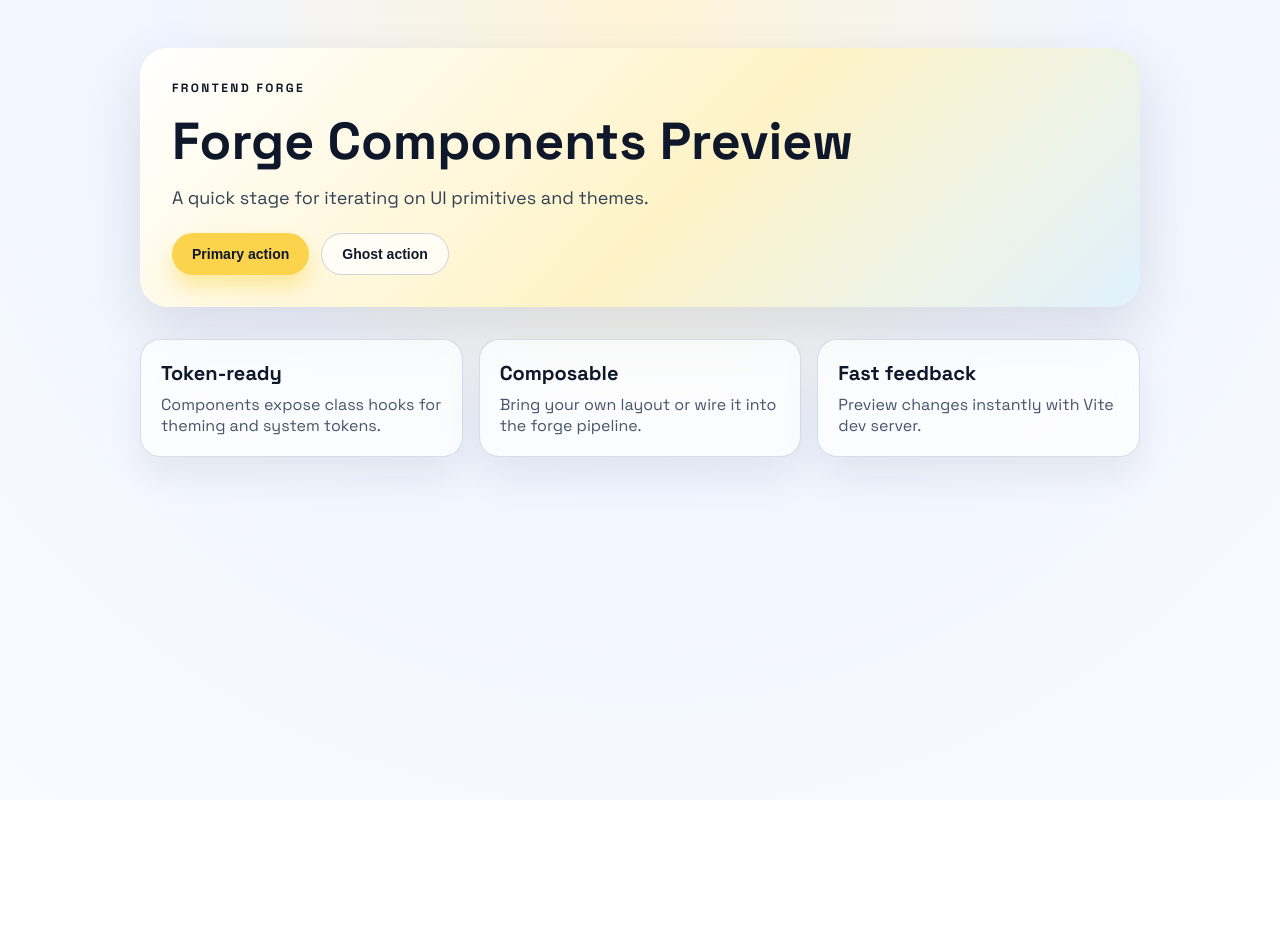
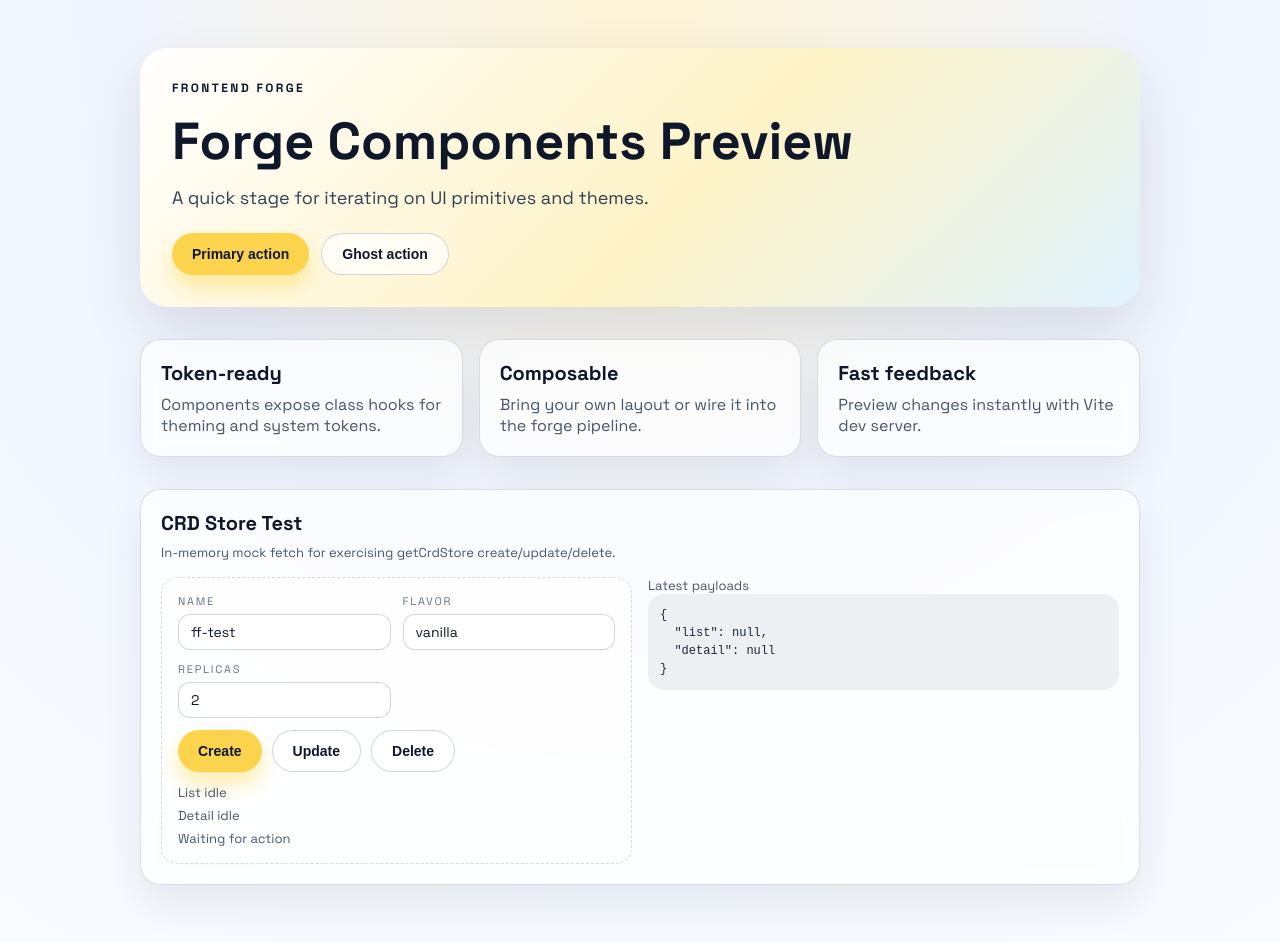
Before and after one commit to yazhouio/frontend-forge, a React (Vite) app in the folder apps/preview/: page / in a window 1280 px wide. Shown: the top 942 px of the page. Before the commit the page ends 800 px from the top, so only its background shows below. Built offline with nearby package versions, Linux system fonts and the light colour scheme; no server answers.

Commit message:
feat: add CRD store test page and proxy config to preview app
- Added CrdStoreTest component to exercise CRD store operations.
- Configured Vite proxy and aliases for development.
- Updated styles for the test page and layout enhancements.

```diff
--- a/apps/preview/src/App.tsx
+++ b/apps/preview/src/App.tsx
@@ -1,4 +1,5 @@
 import { Button } from "@frontend-forge/forge-components";
+import { CrdStoreTest } from "./CrdStoreTest";
 
 export function App() {
   return (
@@ -28,6 +29,7 @@ export function App() {
           <p>Preview changes instantly with Vite dev server.</p>
         </div>
       </section>
+      <CrdStoreTest />
     </div>
   );
 }
--- /dev/null
+++ b/apps/preview/src/CrdStoreTest.tsx
@@ -0,0 +1,269 @@
+import { useEffect, useMemo, useState } from "react";
+import { Button, getCrdStore } from "@frontend-forge/forge-components";
+
+type DemoSpec = {
+  flavor: string;
+  replicas: number;
+};
+
+type DemoResource = {
+  apiVersion: string;
+  kind: string;
+  metadata: {
+    name: string;
+    namespace: string;
+    resourceVersion?: string;
+  };
+  spec: DemoSpec;
+};
+
+type MockState = {
+  items: Map<string, DemoResource>;
+  version: number;
+};
+
+type MockWindow = Window & {
+  __forgePreviewCrdMockInstalled?: boolean;
+  __forgePreviewCrdMockState?: MockState;
+  __forgePreviewCrdMockOriginalFetch?: typeof window.fetch;
+};
+
+const demoStore = getCrdStore({
+  apiVersion: "v1alpha1",
+  kind: "Demo",
+  plural: "jsbundles",
+  group: "extensions.kubesphere.io",
+  kapi: false,
+});
+
+const namespace = "default";
+
+const jsonHeaders = {
+  "Content-Type": "application/json",
+};
+
+const defaultSpec = {
+  flavor: "vanilla",
+  replicas: 2,
+};
+
+function getMockState(win: MockWindow) {
+  if (!win.__forgePreviewCrdMockState) {
+    win.__forgePreviewCrdMockState = { items: new Map(), version: 1 };
+  }
+  return win.__forgePreviewCrdMockState;
+}
+
+function parseCrdPath(pathname: string) {
+  const parts = pathname.split("/").filter(Boolean);
+  if (parts[0] !== "api" || parts[1] !== "forge.preview" || parts[2] !== "v1") {
+    return null;
+  }
+  let index = 3;
+  let resolvedNamespace = namespace;
+  if (parts[index] === "namespaces") {
+    resolvedNamespace = parts[index + 1] || namespace;
+    index += 2;
+  }
+  const plural = parts[index];
+  if (plural !== "demos") {
+    return null;
+  }
+  const name = parts[index + 1];
+  return { namespace: resolvedNamespace, name };
+}
+
+function buildJsonResponse(data: unknown, status = 200) {
+  return new Response(JSON.stringify(data), {
+    status,
+    headers: jsonHeaders,
+  });
+}
+
+function useResponseJson<T>(response?: Response) {
+  const [data, setData] = useState<T | null>(null);
+
+  useEffect(() => {
+    let active = true;
+    if (!response) {
+      setData(null);
+      return undefined;
+    }
+    response
+      .clone()
+      .json()
+      .then((payload) => {
+        if (active) {
+          setData(payload as T);
+        }
+      })
+      .catch(() => {
+        if (active) {
+          setData(null);
+        }
+      });
+    return () => {
+      active = false;
+    };
+  }, [response]);
+
+  return data;
+}
+
+export function CrdStoreTest() {
+  // useEffect(() => {
+  //   installCrdMock();
+  // }, []);
+
+  const [name, setName] = useState("ff-test");
+  const [flavor, setFlavor] = useState(defaultSpec.flavor);
+  const [replicas, setReplicas] = useState(defaultSpec.replicas);
+  const [lastAction, setLastAction] = useState("Waiting for action");
+  const [actionError, setActionError] = useState<string | null>(null);
+
+  const listStore = demoStore({});
+  const detailStore = demoStore({
+    params: {
+      name: "ff-test-11",
+    },
+  });
+
+  console.log("detailStore", detailStore.data);
+  const listPayload = useResponseJson<{
+    items?: DemoResource[];
+  }>(listStore.data);
+  const detailPayload = useResponseJson<DemoResource>(detailStore.data);
+
+  const output = useMemo(() => {
+    return {
+      list: listPayload,
+      detail: detailPayload,
+    };
+  }, [listPayload, detailPayload]);
+
+  const handleCreate = async () => {
+    setActionError(null);
+    try {
+      const res = await listStore.create({
+        apiVersion: "v1",
+        kind: "Demo",
+        metadata: {
+          name,
+          namespace,
+        },
+        spec: { flavor, replicas },
+      });
+      const payload = await res.json();
+      setLastAction(
+        `Created ${payload?.metadata?.name} (rv ${payload?.metadata?.resourceVersion})`
+      );
+    } catch (err) {
+      setActionError(String(err));
+    }
+  };
+
+  const handleUpdate = async () => {
+    setActionError(null);
+    try {
+      const res = await detailStore.update({
+        apiVersion: "v1",
+        kind: "Demo",
+        metadata: {
+          name,
+          namespace,
+        },
+        spec: { flavor, replicas },
+      });
+      const payload = await res.json();
+      setLastAction(
+        `Updated ${payload?.metadata?.name} (rv ${payload?.metadata?.resourceVersion})`
+      );
+      await listStore.mutate();
+    } catch (err) {
+      setActionError(String(err));
+    }
+  };
+
+  const handleDelete = async () => {
+    setActionError(null);
+    try {
+      const res = await detailStore.delete(false);
+      setLastAction(`Deleted ${name} (status ${res.status})`);
+      await listStore.mutate();
+    } catch (err) {
+      setActionError(String(err));
+    }
+  };
+
+  const listStatus = listStore.data
+    ? `List ${listStore.data.status}`
+    : listStore.isValidating
+    ? "List loading"
+    : "List idle";
+  const detailStatus = detailStore.data
+    ? `Detail ${detailStore.data.status}`
+    : detailStore.isValidating
+    ? "Detail loading"
+    : "Detail idle";
+
+  return (
+    <section className="panel store-test">
+      <div>
+        <h2>CRD Store Test</h2>
+        <p className="store-note">
+          In-memory mock fetch for exercising getCrdStore create/update/delete.
+        </p>
+      </div>
+      <div className="store-layout">
+        <div className="store-card">
+          <div className="store-controls">
+            <label className="store-field">
+              <span>Name</span>
+              <input
+                value={name}
+                onChange={(event) => setName(event.target.value)}
+              />
+            </label>
+            <label className="store-field">
+              <span>Flavor</span>
+              <input
+                value={flavor}
+                onChange={(event) => setFlavor(event.target.value)}
+              />
+            </label>
+            <label className="store-field">
+              <span>Replicas</span>
+              <input
+                type="number"
+                min={0}
+                value={replicas}
+                onChange={(event) => setReplicas(Number(event.target.value))}
+              />
+            </label>
+          </div>
+          <div className="store-actions">
+            <Button.ForgeButton onClick={handleCreate}>
+              Create
+            </Button.ForgeButton>
+            <Button.ForgeButton variant="ghost" onClick={handleUpdate}>
+              Update
+            </Button.ForgeButton>
+            <Button.ForgeButton variant="ghost" onClick={handleDelete}>
+              Delete
+            </Button.ForgeButton>
+          </div>
+          <div className="store-status">
+            <div>{listStatus}</div>
+            <div>{detailStatus}</div>
+            <div>{lastAction}</div>
+            {actionError ? <div>{actionError}</div> : null}
+          </div>
+        </div>
+        <div>
+          <p className="store-note">Latest payloads</p>
+          <pre className="store-output">{JSON.stringify(output, null, 2)}</pre>
+        </div>
+      </div>
+    </section>
+  );
+}
--- a/apps/preview/src/index.css
+++ b/apps/preview/src/index.css
@@ -87,6 +87,83 @@ body {
   color: #475569;
 }
 
+.store-test {
+  display: grid;
+  gap: 16px;
+}
+
+.store-layout {
+  display: grid;
+  gap: 16px;
+  grid-template-columns: minmax(0, 1fr) minmax(0, 1fr);
+}
+
+.store-card {
+  padding: 16px;
+  border-radius: 16px;
+  background: rgba(255, 255, 255, 0.6);
+  border: 1px dashed rgba(148, 163, 184, 0.4);
+}
+
+.store-controls {
+  display: grid;
+  grid-template-columns: repeat(auto-fit, minmax(160px, 1fr));
+  gap: 12px;
+  margin-bottom: 12px;
+}
+
+.store-field span {
+  display: block;
+  font-size: 11px;
+  text-transform: uppercase;
+  letter-spacing: 0.16em;
+  margin-bottom: 6px;
+  color: #64748b;
+}
+
+.store-field input {
+  width: 100%;
+  padding: 8px 12px;
+  border-radius: 12px;
+  border: 1px solid rgba(148, 163, 184, 0.45);
+  background: rgba(255, 255, 255, 0.8);
+  font-family: inherit;
+  font-size: 14px;
+  color: #0f172a;
+}
+
+.store-actions {
+  display: flex;
+  flex-wrap: wrap;
+  gap: 10px;
+  margin-bottom: 12px;
+}
+
+.store-status {
+  display: grid;
+  gap: 6px;
+  font-size: 13px;
+  color: #475569;
+}
+
+.store-output {
+  margin: 0;
+  padding: 12px;
+  border-radius: 16px;
+  background: rgba(15, 23, 42, 0.06);
+  font-size: 12px;
+  line-height: 1.5;
+  color: #1e293b;
+  max-height: 240px;
+  overflow: auto;
+}
+
+.store-note {
+  margin: 0;
+  font-size: 13px;
+  color: #475569;
+}
+
 .ff-button {
   border: none;
   border-radius: 999px;
@@ -124,3 +201,9 @@ body {
     align-items: flex-start;
   }
 }
+
+@media (max-width: 900px) {
+  .store-layout {
+    grid-template-columns: 1fr;
+  }
+}
--- a/apps/preview/vite.config.ts
+++ b/apps/preview/vite.config.ts
@@ -15,12 +15,22 @@ export default defineConfig({
       "@frontend-forge/forge-components": path.resolve(
         forgeComponentsSrc,
         "index.ts"
-      )
-    }
+      ),
+    },
   },
   server: {
     fs: {
-      allow: [appRoot, forgeComponentsSrc]
-    }
-  }
+      allow: [appRoot, forgeComponentsSrc],
+    },
+    proxy: {
+      "/apis": {
+        target: "http://139.198.121.90:40880",
+        changeOrigin: true,
+      },
+      "/kapis": {
+        target: "http://139.198.121.90:40880",
+        changeOrigin: true,
+      },
+    },
+  },
 });
```
